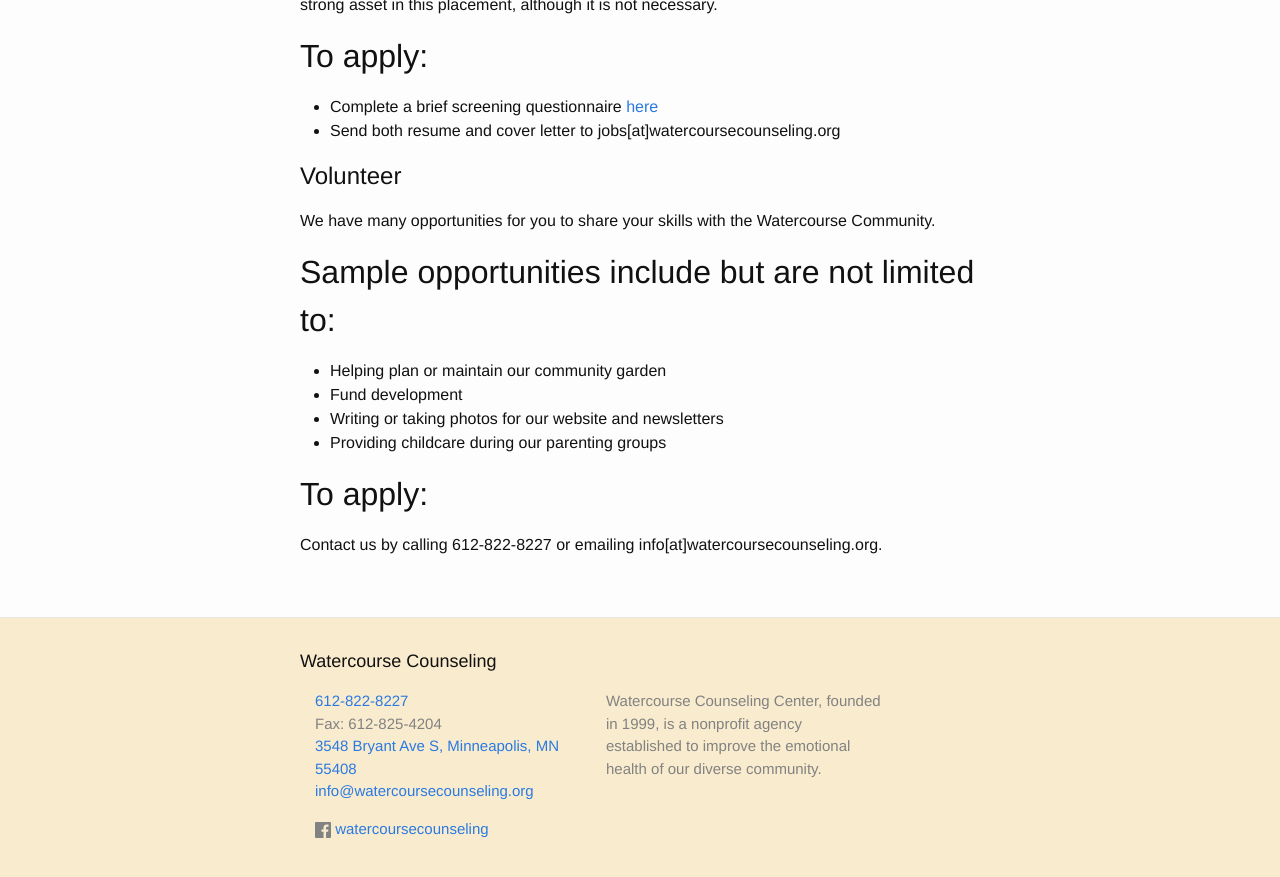
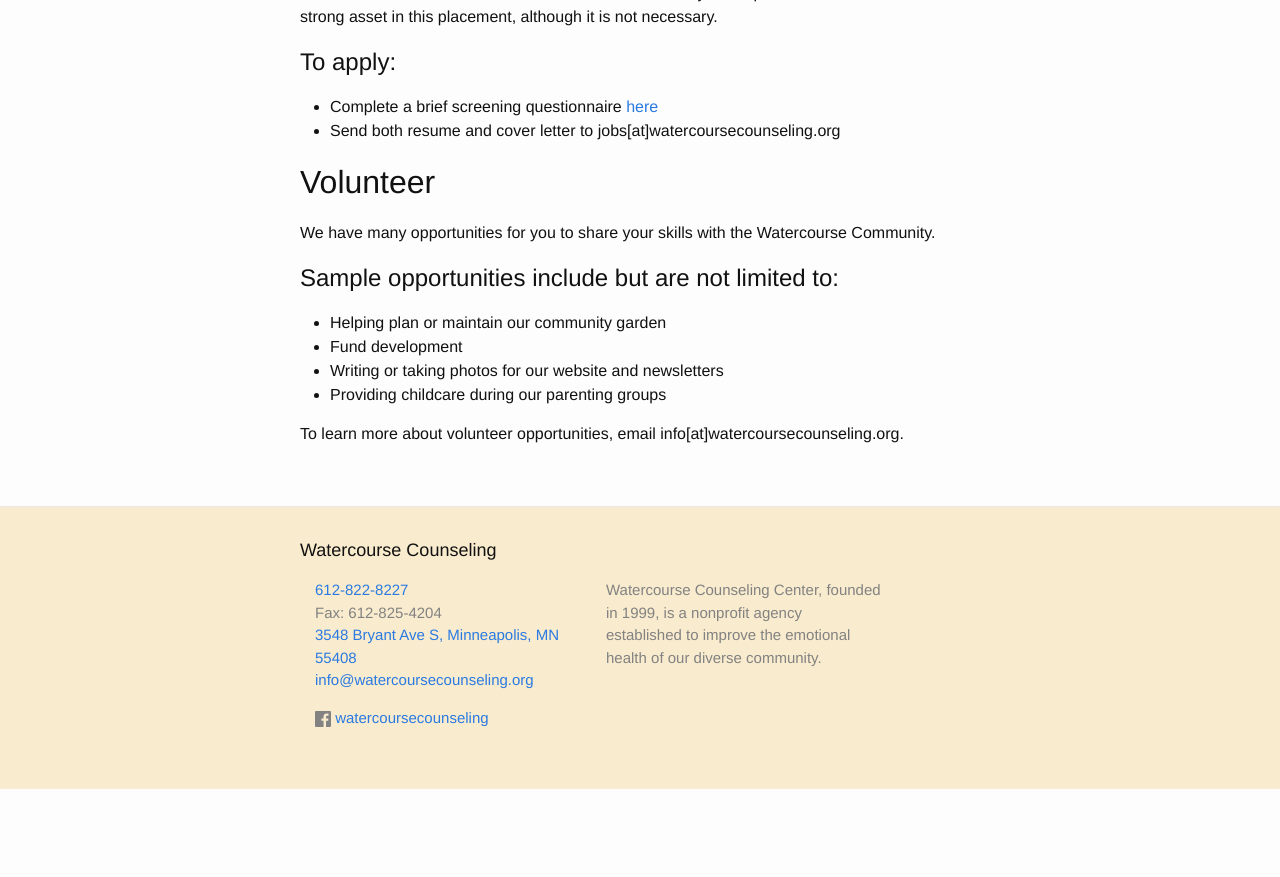
Before and after one commit to watercourse-cc/watercourse, a Jekyll site: the page built from join.md, in a window 1280 px wide and 900 px high, scrolled down 1354 px. Shown: the top 877 px of the window. Built offline with Jekyll 4.4.1, drawn with Linux system fonts in a browser that asks for light colours; after the commit the page ends 2143 px from its top, so only the background shows below that.

Commit message:
Update join.md

```diff
--- a/join.md
+++ b/join.md
@@ -4,18 +4,18 @@
 nav: 6
 ---
 
-# Careers at Watercourse
+## Careers at Watercourse
 
 Watercourse Counseling Center views its employees as its strongest asset. We strive to provide compensation that will attract a diverse and competent employee base by staying competitive with the nonprofit market place with salary and benefit packages.
 
 When recruiting candidates for open positions, we will advertise on the [MN Council of Nonprofits job board](http://www.minnesotanonprofits.org/jobs), on our website, and through our [email list](/contact.html).
 
 
-# Internships & Practicum Opportunities
+## Internships & Practicum Opportunities
 
 Each year, we accept 4-6 graduate students into our training program. Over the course of 9 months, we give students a solid foundation of practical experience needed to successfully work in the mental health field. Our student trainees tell us that our program is different from other programs – students aren’t stuck shadowing for months, nor are they thrown in without training or support.
 
-##Our training program offers:
+#Our training program offers:
 
 * 16-20 hours a week of community-based mental health work in our clinics and schools
 * 8 weeks of introductory training as you build a case load at our clinic and school sites
@@ -24,22 +24,20 @@
 
 Ideal participants can work autonomously and take on responsibility for a variety of tasks. We identify students who support our mission and have an interest in working with children, families, and adults from diverse communities. Familiarity with Spanish or Somali can be a strong asset in this placement, although it is not necessary.
 
-## To apply:
+# To apply:
 
 * Complete a brief screening questionnaire [here](https://docs.google.com/forms/d/1yJkyiR5gRViSIFBrLAjQML7ZZbKNSy6FYUjlW1ktrlw/viewform?entry.702884059&entry.502240415=Please+check+that+this+is+accurate!&entry.845608170&entry.228968896&entry.1270550901&entry.1948455789&entry.2112202635&entry.220341584&entry.779605033&entry.1404859272)
 * Send both resume and cover letter to jobs[at]watercoursecounseling.org
 
 
-# Volunteer
+## Volunteer
 
 We have many opportunities for you to share your skills with the Watercourse Community.
 
-## Sample opportunities include but are not limited to:
+# Sample opportunities include but are not limited to:
 * Helping plan or maintain our community garden
 * Fund development
 * Writing or taking photos for our website and newsletters
 * Providing childcare during our parenting groups
 
-## To apply:
-
-Contact us by calling 612-822-8227 or emailing info[at]watercoursecounseling.org.
+To learn more about volunteer opportunities, email info[at]watercoursecounseling.org.
```
